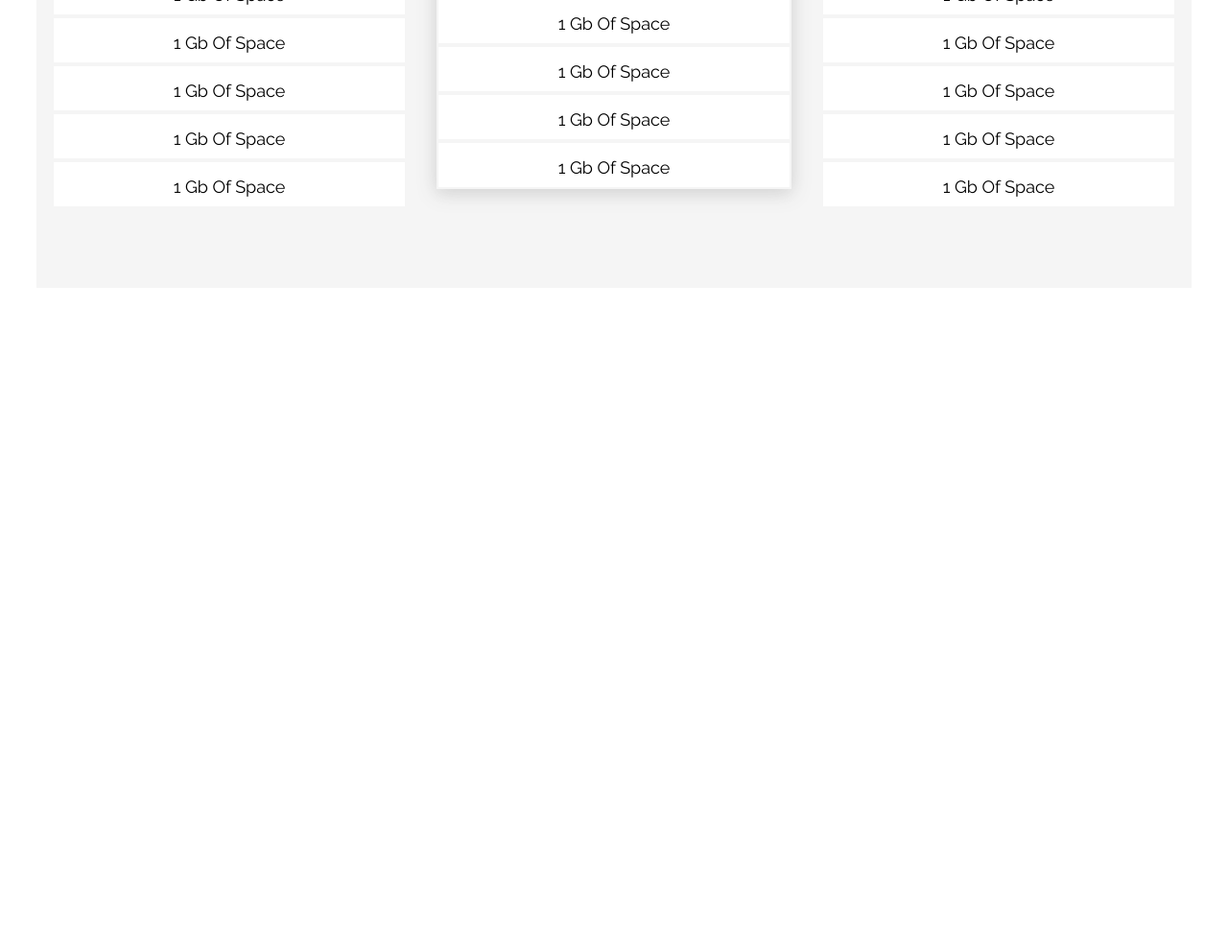
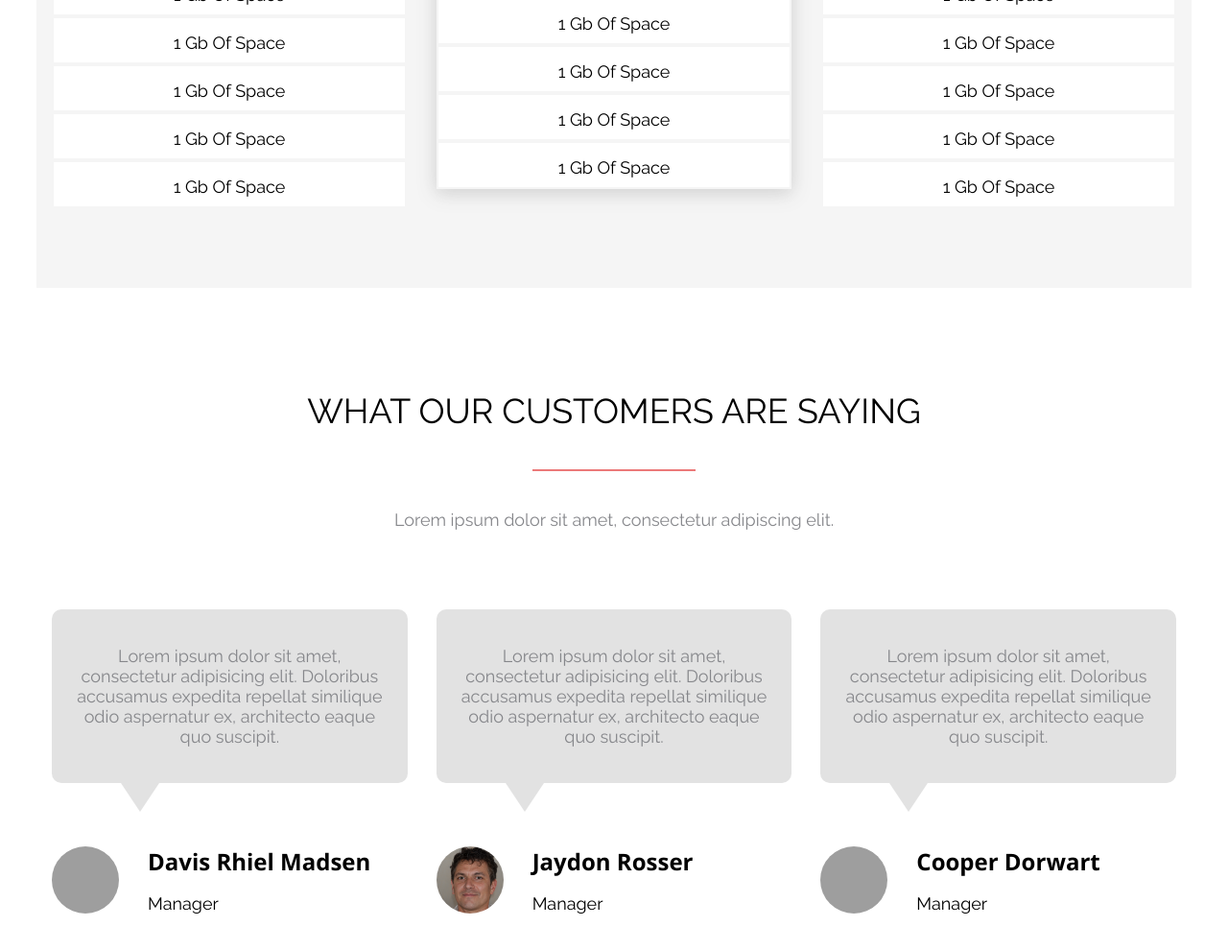
Before and after one commit to Natalina-Yarosh/axit, a plain HTML site: page index.html in a window 1280 px wide. Shown: the part 1815-2805 px from the top of the page at 96% size. Before the commit the page ends 2115 px from the top, so only its background shows below. Drawn offline with nearby package versions, Linux system fonts and the light colour scheme; grey boxes are pictures that could not be loaded.

Commit message:
customers block

```diff
--- a/assets/style/style.css
+++ b/assets/style/style.css
@@ -219,3 +219,109 @@ li:first-child {
     margin-top: -20px;
     filter: drop-shadow(0px 4px 10px rgba(51, 51, 51, 0.2));
 }
+.customers {
+    margin-bottom: 107px;
+    padding: 107px 16px;
+    margin: 0 auto;
+}
+.customer__title{
+    font-family: 'Raleway';
+    font-style: normal;
+    font-weight: 400;
+    font-size: 36px;
+    line-height: 42px;
+    margin-bottom: 40px;
+    text-transform: uppercase;
+}
+.customer__line{
+    margin-bottom: 40px;
+    border: 1px solid #EC7979;
+    width: 170px;
+    margin: 0 auto 40px;
+}
+
+.customer__box-wrapper {
+    display: flex;
+    justify-content: space-between;
+    column-gap: 30px;
+}
+
+.customer__subtitle {
+    font-family: 'Raleway';
+    font-style: normal;
+    font-weight: 400;
+    font-size: 18px;
+    line-height: 21px;
+    color: #86878B;
+    margin-bottom: 83px;
+}
+
+.customer__text {
+    font-family: 'Raleway';
+    font-style: normal;
+    padding: 38px 25px;
+    font-size: 18px;
+    line-height: 21px;
+    text-align: center;
+    color: #86878B;
+    background: #E2E2E2;
+    border-radius: 10px;
+    margin-bottom: 66px;
+    position: relative;
+}
+
+.customer__text::after {
+    position: absolute;
+    content: "";
+    border: 20px solid transparent; border-top: 30px solid #E2E2E2;
+    left: 72px;
+    top: 100%;
+}
+
+.customer__profile {
+    display: flex;
+    align-items: center;
+}
+
+.customer__item {
+    flex: 1 0;
+}
+
+.customer__photo-wrapper {
+    width: 70px;
+    height: 70px;
+    border-radius: 50%;
+    overflow: hidden;
+    margin-right: 30px;
+}
+
+.customer__photo {
+    width: 100%;
+    height: 100%;
+    object-fit: cover;
+}
+
+.customer__info {
+    max-width: 269px;
+}
+
+.customer__name {
+    font-family: 'Open Sans';
+    font-style: normal;
+    font-weight: 700;
+    font-size: 24px;
+    line-height: 30px;
+    text-transform: capitalize;
+    color: #000000;
+    margin-bottom: 18px;
+}
+
+.customer__position {
+    font-family: 'Raleway';
+    font-style: normal;
+    font-size: 18px;
+    line-height: 21px;
+    display: flex;
+    align-items: center;
+    color: #000000;
+}
--- a/index.html
+++ b/index.html
@@ -108,6 +108,63 @@
         </div>
     </div>
 </section>
+<section class="customers">
+    <div class="container">
+        <h2 class="customer__title">what our customers are saying</h2>
+        <div class="customer__line"></div>
+        <p class="customer__subtitle">Lorem ipsum dolor sit amet, consectetur adipiscing elit.</p>
+        <div class="customer__box-wrapper">
+            <div class="customer__item">
+                <p class="customer__text">Lorem ipsum dolor sit amet,
+                    consectetur adipisicing elit. Doloribus
+                    accusamus expedita repellat similique
+                    odio aspernatur ex, architecto eaque
+                    quo suscipit.</p>
+                <div class="customer__profile">
+                    <div class="customer__photo-wrapper">
+                        <img src="/assets/image/person1.png" alt="Customer photo" class="customer__photo">
+                    </div>
+                    <div class="customer__info">
+                        <h3 class="customer__name">Davis Rhiel Madsen</h3>
+                        <p class="customer__position">Manager</p>
+                    </div>
+                </div>
+            </div>
+            <div class="customer__item">
+                <p class="customer__text">Lorem ipsum dolor sit amet,
+                    consectetur adipisicing elit. Doloribus
+                    accusamus expedita repellat similique
+                    odio aspernatur ex, architecto eaque
+                    quo suscipit.</p>
+                <div class="customer__profile">
+                    <div class="customer__photo-wrapper">
+                        <img src="/assets/image/person2.png" alt="Customer photo" class="customer__photo">
+                    </div>
+                    <div class="customer__info">
+                        <h3 class="customer__name">Jaydon Rosser</h3>
+                        <p class="customer__position">Manager</p>
+                    </div>
+                </div>
+            </div>
+            <div class="customer__item">
+                <p class="customer__text">Lorem ipsum dolor sit amet,
+                    consectetur adipisicing elit. Doloribus
+                    accusamus expedita repellat similique
+                    odio aspernatur ex, architecto eaque
+                    quo suscipit.</p>
+                <div class="customer__profile">
+                    <div class="customer__photo-wrapper">
+                        <img src="/assets/image/person3.png" alt="Customer photo" class="customer__photo">
+                    </div>
+                    <div class="customer__info">
+                        <h3 class="customer__name">Cooper Dorwart</h3>
+                        <p class="customer__position">Manager</p>
+                    </div>
+                </div>
+            </div>
+        </div>
+    </div>
+</section>
 </body>
 </div>
 </html>
```
Also changed, not shown: assets/image/person2.png (added), 2 other files.
